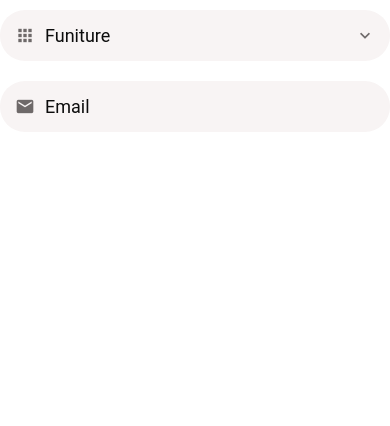
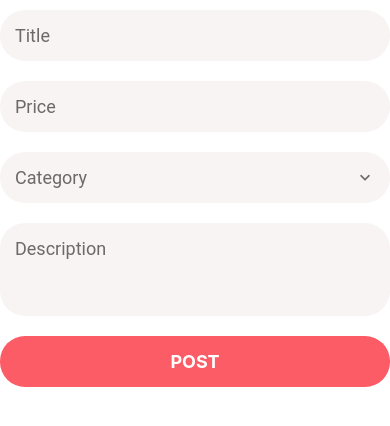
Before and after one commit to venkatasidhartha/DoneWithIt, a React Native app: screen / in a window 390 px wide. Shown: the top 426 px of the page. Built offline with nearby package versions, Linux system fonts and the light colour scheme.

Commit message:
login screen

```diff
--- a/App.js
+++ b/App.js
@@ -23,27 +23,12 @@ import ListingScreen from "./app/screens/ListingScreen";
 import AppTextInput from "./app/components/AppTextInput";
 import AppPicker from "./app/components/AppPicker";
 import AppText from "./app/components/AppText";
-
-const categories = [
-    { label: "Funiture", value: 1 },
-    { label: "Clothing", value: 2 },
-    { label: "Cameras", value: 3 },
-];
+import LoginScreen from "./app/screens/LoginScreen";
+import ListingEditScreen from "./app/components/ListingEditScreen";
 
 export default function App() {
-    const [category, setCategory] = useState(categories[0]);
-    console.log(category);
     return (
-        <Screen>
-            <AppPicker
-                selectedItem={category}
-                onSelectItem={item=>setCategory(item)}
-                items={categories}
-                icon={"apps"}
-                placeholder={"Category"}
-            />
-            <AppTextInput icon={"email"} placeholder="Email" />
-        </Screen>
+        <ListingEditScreen />
     );
 }
 
--- a/app/components/AppPicker.js
+++ b/app/components/AppPicker.js
@@ -34,7 +34,14 @@ const AppPicker = ({
                             style={styles.icon}
                         />
                     )}
-                    <AppText style={styles.text}>{selectedItem ? selectedItem.label : placeholder}</AppText>
+                    {selectedItem ? (
+                        <AppText style={styles.text}>
+                            {selectedItem.label}
+                        </AppText>
+                    ) : (
+                        <AppText style={styles.placeholder} >{placeholder}</AppText>
+                    )}
+                    {/* <AppText style={styles.text}>{selectedItem ? selectedItem.label : placeholder}</AppText> */}
                     <MaterialCommunityIcons
                         name={"chevron-down"}
                         size={20}
@@ -52,7 +59,7 @@ const AppPicker = ({
                             label={item.label}
                             onPress={() => {
                                 setModalVisible(false);
-                                onSelectItem(item)
+                                onSelectItem(item);
                             }}
                         />
                     )}
@@ -80,4 +87,8 @@ const styles = StyleSheet.create({
     text: {
         flex: 1,
     },
+    placeholder:{
+        color:defaultStyles.colors.medium,
+        flex:1
+    },
 });
--- a/app/components/AppTextInput.js
+++ b/app/components/AppTextInput.js
@@ -14,7 +14,9 @@ const AppTextInput = ({ icon, ...otherProps }) => {
                     style={styles.icon}
                 />
             )}
-            <TextInput {...otherProps} style={defaultStyles.text} />
+            <TextInput
+            placeholderTextColor={defaultStyles.colors.medium}
+            {...otherProps} style={defaultStyles.text} />
         </View>
     );
 };
--- /dev/null
+++ b/app/components/ListingEditScreen.js
@@ -0,0 +1,63 @@
+import { StyleSheet, Text, View } from "react-native";
+import React from "react";
+import * as Yup from "yup";
+import { AppForm, AppFormField, SubmitButton } from "../components/forms";
+import Screen from "./Screen";
+import AppFormPicker from "./forms/AppFormPicker";
+
+const validationSchema = Yup.object().shape({
+    title: Yup.string().required().min(1).label("Titile"),
+    price: Yup.number().required().min(1).max(10000).label("Price"),
+    description: Yup.string().label("Description"),
+    category: Yup.object().required().nullable().label("Category"),
+});
+
+const categories = [
+    { label: "Furniture", value: 1 },
+    { label: "Clothing", value: 2 },
+    { label: "Camera", value: 3 },
+];
+
+export default function ListingEditScreen() {
+    return (
+        <Screen>
+            <AppForm
+                initialValues={{
+                    title: "",
+                    price: "",
+                    description: "",
+                    category: null,
+                }}
+                onSubmit={(values) => console.log(values)}
+                validationSchema={validationSchema}
+            >
+                <AppFormField
+                    maxLength={255}
+                    name="title"
+                    placeholder={"Title"}
+                />
+                <AppFormField
+                    keyboardType="numeric"
+                    maxLength={8}
+                    name={"price"}
+                    placeholder={"Price"}
+                />
+                <AppFormPicker
+                    items={categories}
+                    name={"category"}
+                    placeholder={"Category"}
+                />
+                <AppFormField
+                    maxLength={255}
+                    multiline
+                    name="description"
+                    numberOfLines={3}
+                    placeholder="Description"
+                />
+                <SubmitButton title={"Post"} />
+            </AppForm>
+        </Screen>
+    );
+}
+
+const styles = StyleSheet.create({});
--- /dev/null
+++ b/app/components/forms/AppForm.js
@@ -0,0 +1,22 @@
+import { StyleSheet, Text, View } from "react-native";
+import React from "react";
+import { Formik } from "formik";
+
+export default function AppForm({
+    initialValues,
+    onSubmit,
+    validationSchema,
+    children,
+}) {
+    return (
+        <Formik
+            initialValues={initialValues}
+            onSubmit={onSubmit}
+            validationSchema={validationSchema}
+        >
+            {() => <>{children}</>}
+        </Formik>
+    );
+}
+
+const styles = StyleSheet.create({});
--- /dev/null
+++ b/app/components/forms/AppFormField.js
@@ -0,0 +1,25 @@
+import { StyleSheet, Text, View } from "react-native";
+import React from "react";
+import AppTextInput from "../AppTextInput";
+import ErrorMessage from "./ErrorMessage";
+
+import { useFormikContext } from "formik";
+
+const AppFormField = ({ name, ...otherProps }) => {
+    const {setFieldTouched,handleChange,errors,touched} = useFormikContext();
+    // console.log(...otherProps);
+    return (
+        <>
+            <AppTextInput
+                onBlur={() => setFieldTouched(name)}
+                onChangeText={handleChange(name)}
+                {...otherProps}
+            />
+            <ErrorMessage error={errors[name]} visible={touched[name]} />
+        </>
+    );
+};
+
+export default AppFormField;
+
+const styles = StyleSheet.create({});
--- /dev/null
+++ b/app/components/forms/AppFormPicker.js
@@ -0,0 +1,22 @@
+import { StyleSheet, Text, View } from "react-native";
+import React from "react";
+import { useFormikContext } from "formik";
+import AppPicker from "../AppPicker";
+import ErrorMessage from "./ErrorMessage";
+
+export default function AppFormPicker({ items, name, placeholder }) {
+    const { errors, setFieldValue, touched, values } = useFormikContext();
+    return (
+        <>
+            <AppPicker
+            items={items}
+            onSelectItem={(item)=>setFieldValue(name,item)}
+            placeholder={placeholder}
+            selectedItem={values[name]}
+            />
+            <ErrorMessage error={errors[name]} visible={touched[name]} />
+        </>
+    );
+}
+
+const styles = StyleSheet.create({});
--- /dev/null
+++ b/app/components/forms/ErrorMessage.js
@@ -0,0 +1,14 @@
+import { StyleSheet, Text, View } from "react-native";
+import React from "react";
+import AppText from "../AppText";
+
+const ErrorMessage = ({ error,visible }) => {
+    if (!error || !visible) return null;
+    return <AppText style={styles.error}>{error}</AppText>;
+};
+
+export default ErrorMessage;
+
+const styles = StyleSheet.create({
+    error: { color: "red" },
+});
--- /dev/null
+++ b/app/components/forms/SubmitButton.js
@@ -0,0 +1,13 @@
+import { StyleSheet, Text, View } from 'react-native'
+import React from 'react'
+import AppButton from '../AppButton'
+import { useFormikContext } from 'formik'
+
+export default function SubmitButton({title}) {
+    const {handleSubmit} = useFormikContext();
+  return (
+    <AppButton title={title} onPress={handleSubmit} />
+  )
+}
+
+const styles = StyleSheet.create({})
--- /dev/null
+++ b/app/components/forms/index.js
@@ -0,0 +1,4 @@
+export {default as AppForm} from './AppForm';
+export {default as AppFormField} from './AppFormField';
+export {default as ErrorMessage} from './ErrorMessage';
+export {default as SubmitButton} from './SubmitButton';
--- /dev/null
+++ b/app/screens/LoginScreen.js
@@ -0,0 +1,61 @@
+import { StyleSheet, Text, View, Image } from "react-native";
+import React from "react";
+import Screen from "../components/Screen";
+import * as Yup from "yup";
+
+import { AppForm, SubmitButton, AppFormField } from "../components/forms";
+
+const validationSchema = Yup.object().shape({
+    email: Yup.string().required().email().label("Email"),
+    password: Yup.string().required().min(4).label("Password"),
+});
+
+const LoginScreen = () => {
+    return (
+        <Screen style={styles.container}>
+            <Image
+                style={styles.logo}
+                source={require("../assets/logo-red.png")}
+            />
+
+            <AppForm
+                initialValues={{ email: "", password: "" }}
+                onSubmit={(values) => console.log(values)}
+                validationSchema={validationSchema}
+            >
+                <AppFormField
+                    autoCapitalize="none"
+                    autoCorrect={false}
+                    name="email"
+                    icon="email"
+                    keyboardType="email-address"
+                    placeholder="Email"
+                />
+                <AppFormField
+                    name="password"
+                    autoCapitalize="none"
+                    autoCorrect={false}
+                    icon="lock"
+                    secureTextEntry
+                    placeholder="Password"
+                />
+                <SubmitButton title={"Login"} />
+            </AppForm>
+        </Screen>
+    );
+};
+
+export default LoginScreen;
+
+const styles = StyleSheet.create({
+    container: {
+        padding: 10,
+    },
+    logo: {
+        width: 80,
+        height: 80,
+        alignSelf: "center",
+        marginTop: 50,
+        marginBottom: 20,
+    },
+});
--- a/package.json
+++ b/package.json
@@ -11,9 +11,11 @@
   "dependencies": {
     "expo": "~49.0.13",
     "expo-status-bar": "~1.6.0",
+    "formik": "^2.1.4",
     "react": "18.2.0",
     "react-native": "0.72.5",
-    "react-native-gesture-handler": "~2.12.0"
+    "react-native-gesture-handler": "~2.12.0",
+    "yup": "^1.3.2"
   },
   "devDependencies": {
     "@babel/core": "^7.20.0"
```
Also changed, not shown: 1 other file (tests, documents, lock files or other folders).
